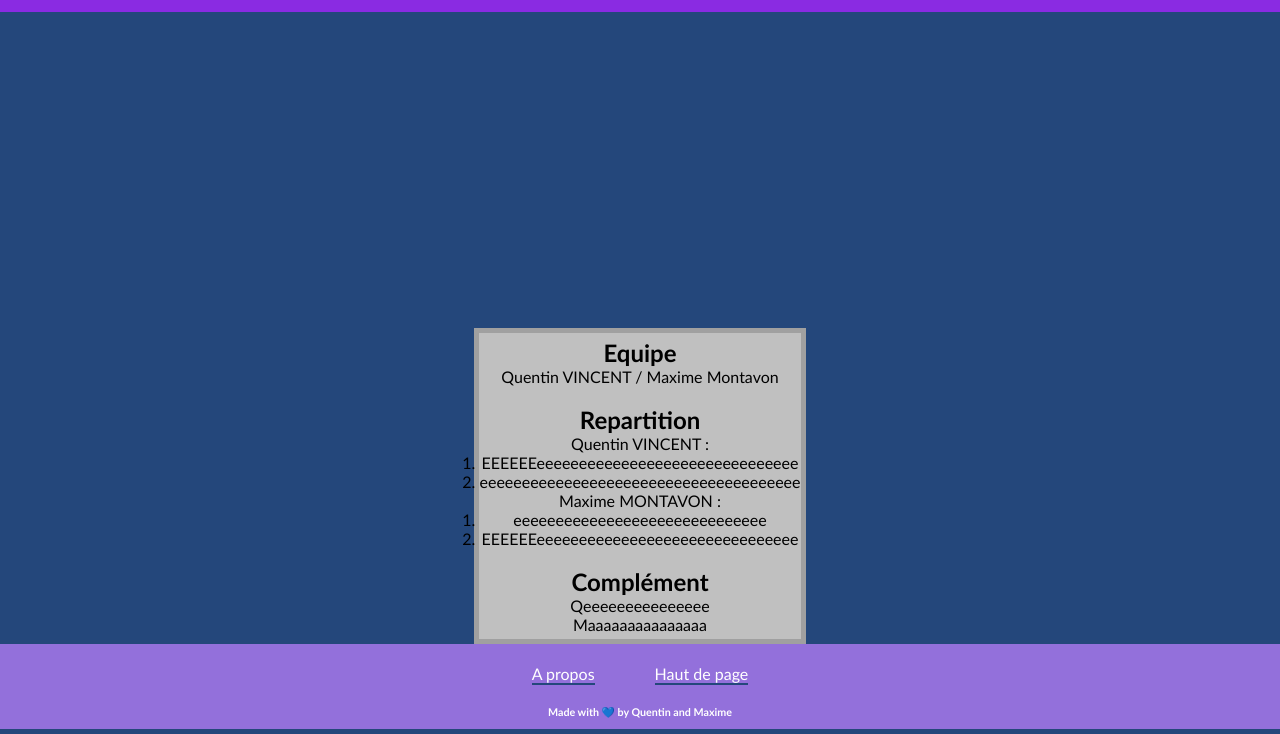
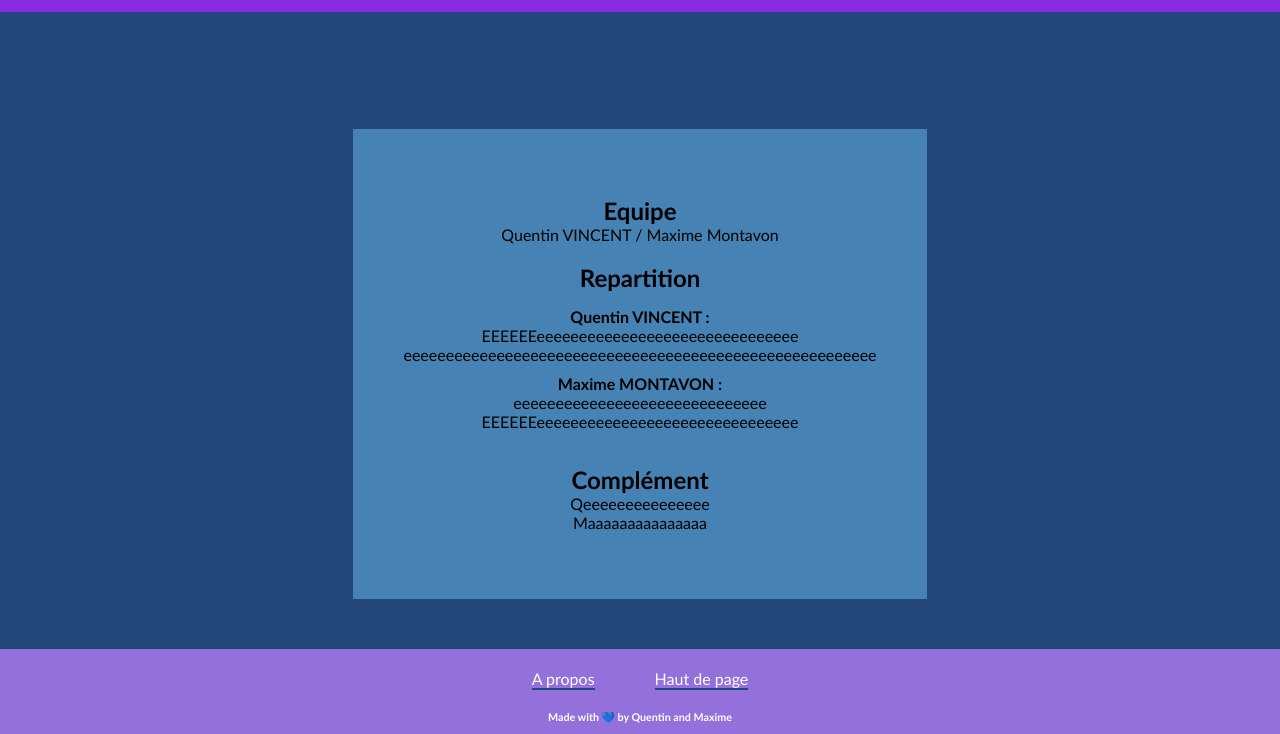
Before and after one commit to NozyZy/Highspeeder, a plain HTML site: page A_propos.html in a window 1280 px wide. Shown: the part 71-805 px from the top of the page. Drawn offline with Linux system fonts and the light colour scheme.

Commit message:
apropos ez

```diff
--- a/A_propos.css
+++ b/A_propos.css
@@ -1,22 +1,43 @@
-* {
-    font-family: "Gill Sans MT", Verdana, sans-serif;
-    box-sizing: border-box;
-}
-header {
-    background-color: mediumslateblue;
-    margin: auto;
-    color : red;
-}
 
 main {
     display : flex;
     justify-content: center;
     text-align : center;
-    /*width: 500px;*/
-    padding-top: 5px;
-    padding-bottom: 5px;
-    border: 5px solid #A0A0A0;
-    background: #C0C0C0;
+    flex-wrap: wrap;
+    padding: 200px 50px 50px;
+    min-height: 90vh;
+}
+
+main .affichage {
+    display: flex;
+    justify-content: center;
+    flex-direction: column;
+    padding: 25px;
+    top: 25px;
+    background-color: steelblue;
+    max-height: 90vh;
+    max-width: 90vw;
+    overflow: auto;
+}
+
+main .affichage .repartition {
+    display: flex;
+    flex-flow: column wrap;
+    justify-content: center;
+    margin: 10px;
+}
+
+main .affichage .repartition .person {
+    display: flex;
+    justify-content: center;
+    flex-flow: column wrap;
+    flex-grow: 1;
+    margin: 5px;
+}
+
+main .affichage .repartition .person li {
+    list-style: none;
+    margin: 0 10px;
 }
 /* Si affichage avec pleins de bordure
 
--- a/A_propos.html
+++ b/A_propos.html
@@ -1,7 +1,8 @@
 <!DOCTYPE html>
 <html lang="en" xmlns="http://www.w3.org/1999/html">
 <head>
-    <meta charset="UTF-8">
+    <meta name="viewport" content="width=device-width, initial-scale=1.0">
+    <meta charset="utf-8">
     <title>A propos</title>
     <link href="A_propos.css" rel="stylesheet">
     <link href="index.css" rel="stylesheet">
@@ -22,28 +23,33 @@
         </label>
     </div>
 </header>
-<div>
+
 <main>
-<div id ="Affichage">
-    <div id="Equipe">
+    <div class="affichage">
+        <div class="equipe">
             <h2>Equipe<br></h2>
             <p>Quentin VINCENT / Maxime Montavon</p>
             <br>
         </div>
-
-    <div id="Repartition">
         <h2>Repartition</h2>
-    <p>Quentin VINCENT :</p>
+        <div class="repartition">
+            <div class="person">
+                <h4>Quentin VINCENT :</h4>
                 <ol>
                     <li>EEEEEEeeeeeeeeeeeeeeeeeeeeeeeeeeeeeee</li>
-        <li>eeeeeeeeeeeeeeeeeeeeeeeeeeeeeeeeeeeeee</li>
+                    <li>eeeeeeeeeeeeeeeeeeeeeeeeeeeeeeeeeeeeeeeeeeeeeeeeeeeeeeee</li>
                 </ol>
-    <p>Maxime MONTAVON :</p>
+            </div>
+            <div class="person">
+                <h4>Maxime MONTAVON :</h4>
                 <ol>
                     <li>eeeeeeeeeeeeeeeeeeeeeeeeeeeeee</li>
                     <li>EEEEEEeeeeeeeeeeeeeeeeeeeeeeeeeeeeeee</li>
                 </ol>
+            </div>
             <br>
+
+
         </div>
 
         <div id="Complement">
@@ -51,10 +57,8 @@
         <p>Qeeeeeeeeeeeeeee</p>
         <p>Maaaaaaaaaaaaaaa</p>
         </div>
-
     </div>
 </main>
-</div>
 
 
 <footer>
--- a/index.css
+++ b/index.css
@@ -7,7 +7,7 @@
 
 body {
     display: flex;
-    justify-content: flex-end;
+    justify-content: space-between;
     align-items: center;
     min-height: 100vh;
     flex-direction: column;
```
Also changed, not shown: index.html (+2 -2 lines). Lines whose indentation alone changed are shown as unchanged.
